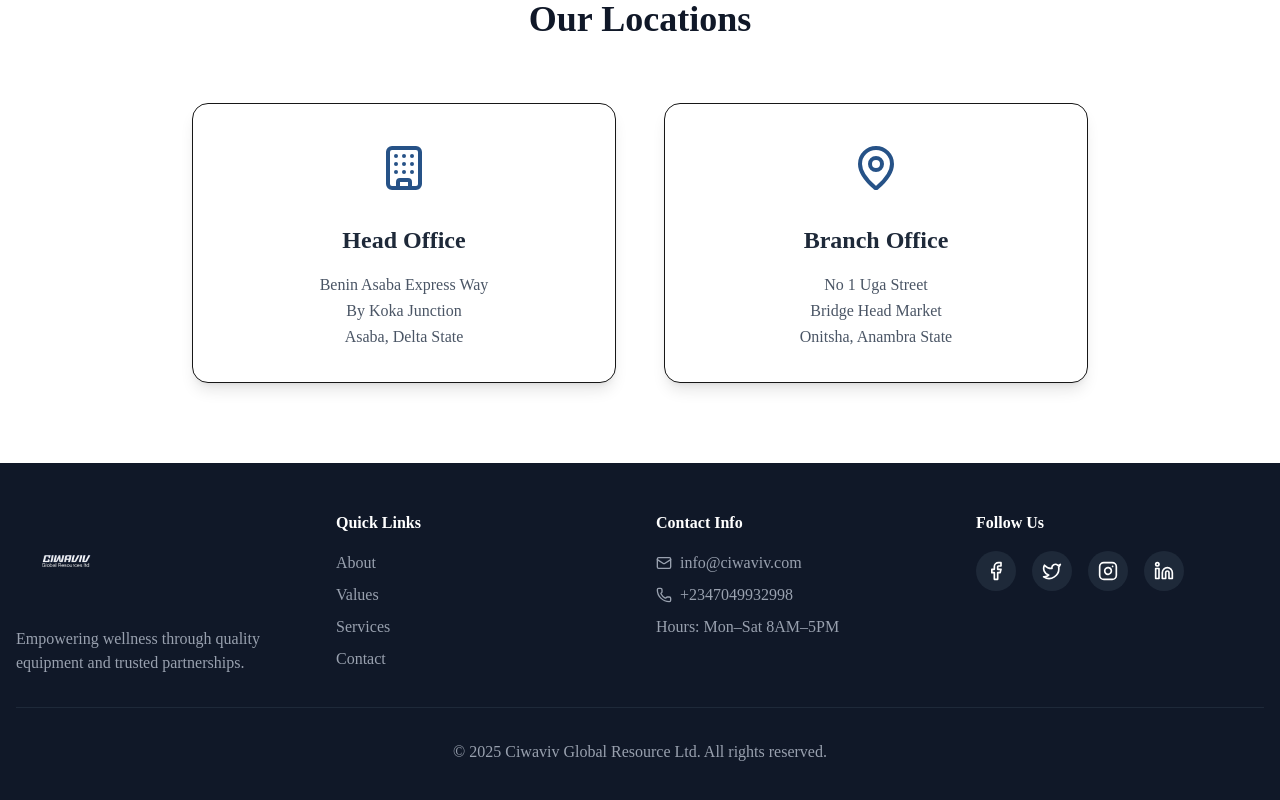
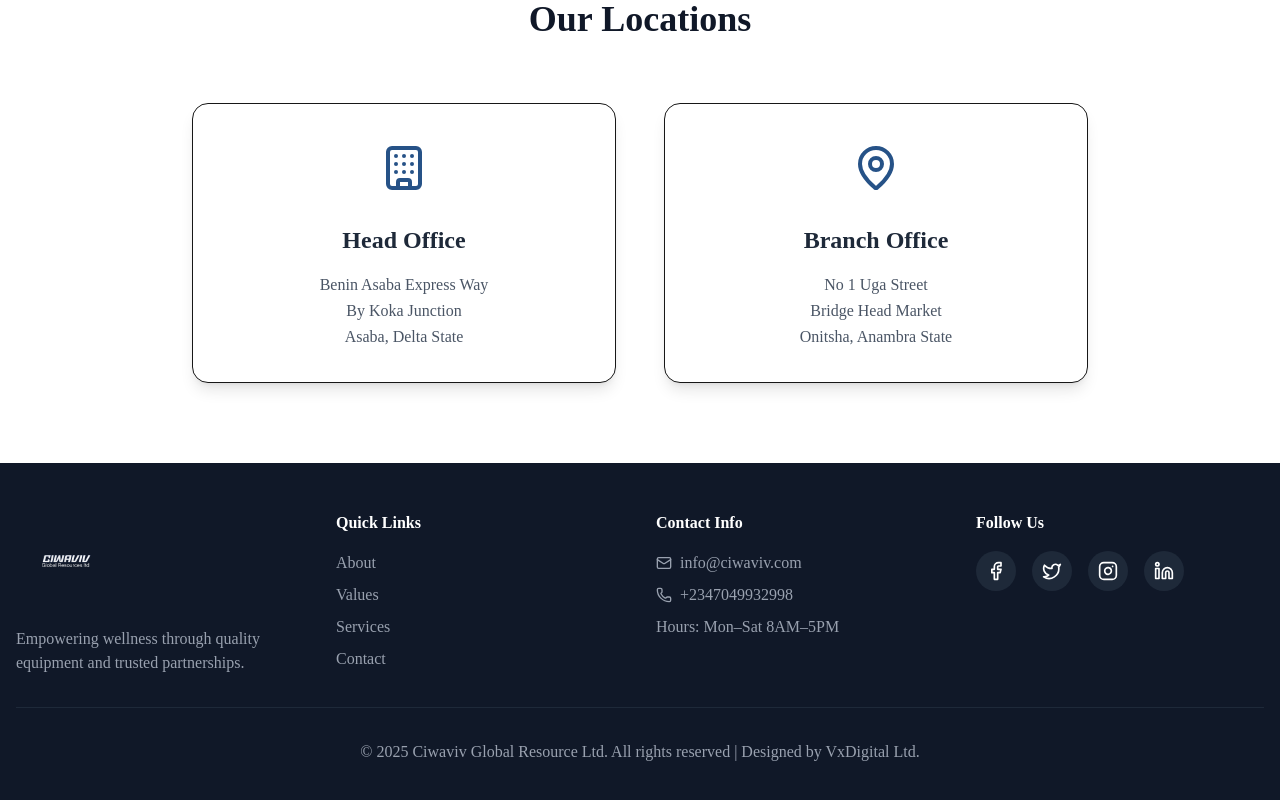
Before and after one commit to Kariaki58/ciwaviv_landing_page, a Next.js app: page / in a window 1280 px wide. Shown: the part 3227-4027 px from the top of the page. Built offline with nearby package versions, Linux system fonts and the light colour scheme.

Commit message:
small change

```diff
--- a/app/page.tsx
+++ b/app/page.tsx
@@ -624,7 +624,7 @@ export default function HomePage() {
             </div>
             </div>
           <div className="border-t border-gray-800 mt-6 sm:mt-8 pt-6 sm:pt-8 text-center text-gray-400 text-sm sm:text-base">
-            <p>&copy; {new Date().getFullYear()} Ciwaviv Global Resource Ltd. All rights reserved.</p>
+            <p>&copy; {new Date().getFullYear()} Ciwaviv Global Resource Ltd. All rights reserved | Designed by <Link href="http://vxdigitals.com/" target="_blank" className="text-primary">VxDigital Ltd</Link>.</p>
           </div>
         </div>
       </footer>
```
